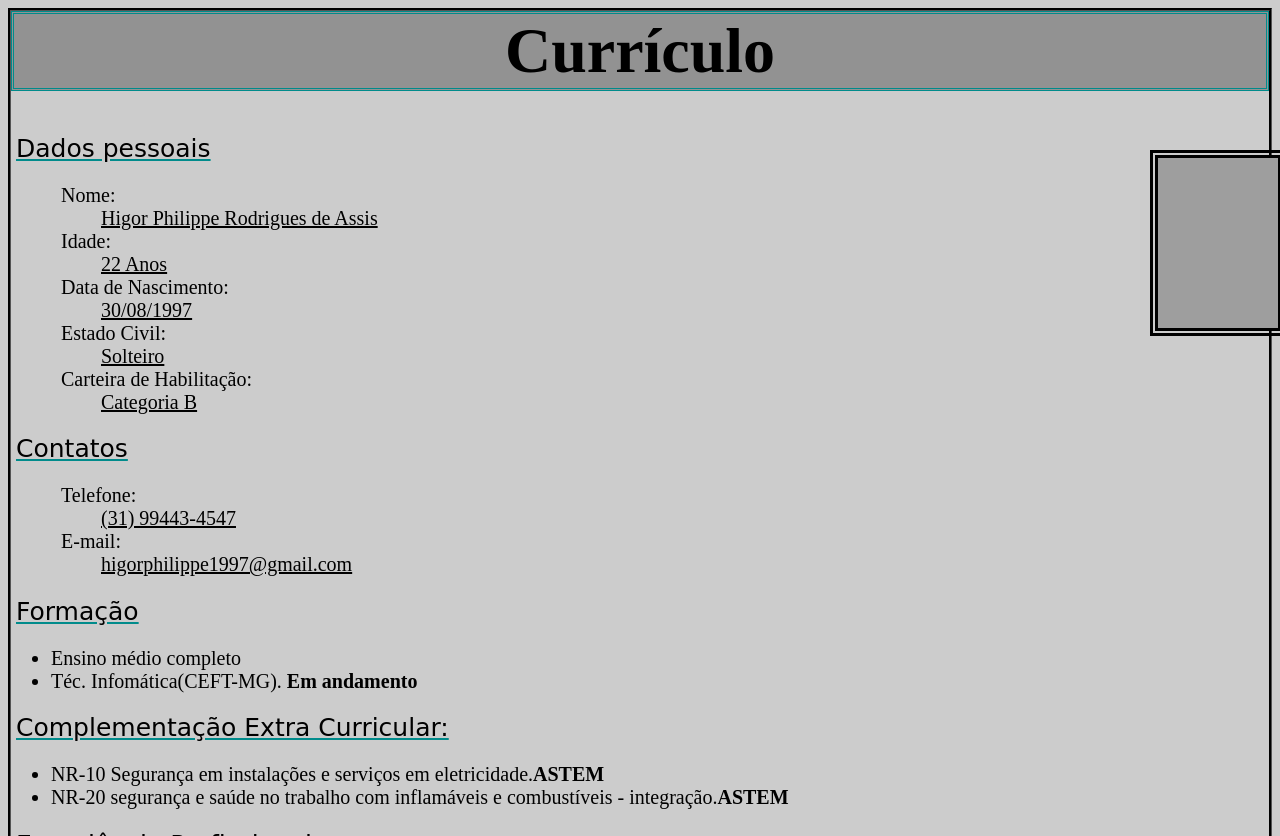
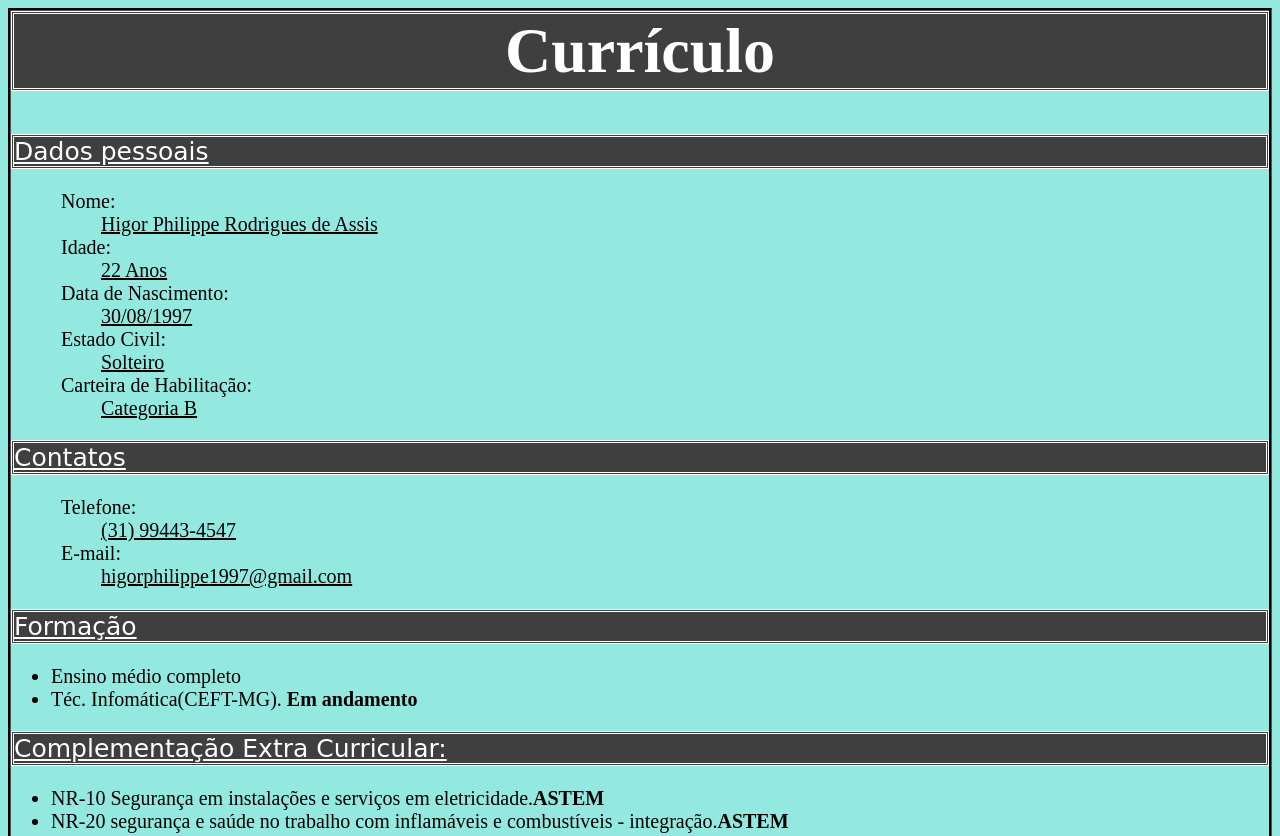
Before and after one commit to higor25-cyber/Curriculo, a plain HTML site: page index.html in a window 1280 px wide. Shown: the top 836 px of the page. Drawn offline with Linux system fonts and the light colour scheme; grey boxes are pictures that could not be loaded.

Commit message:
adicionei mais cores

```diff
--- a/estilo.css
+++ b/estilo.css
@@ -1,23 +1,27 @@
 h2{
-color :black;
+color :white;
 border: solid currentColor darkgray;
 left: 200px;
 right: 200px;
 font: normal 25px 'Cookie', cursive;
 text-decoration: underline;
-text-decoration-color: darkcyan;
+text-decoration-color: white;
 position: relative;
-left: 5px;
+left: 0px;
+background-color: rgb(63, 63, 63);
+border: double ;
+border-color: white ;
 }
  h1{
+    color: white;
     font-size: 4em;
-    background-color:rgb(146, 146, 146);
-    border-color:darkcyan;
+    background-color:rgb(63, 63, 63);
+    border-color:white;
     border-style: double;
     text-align: center;
    }
    body{
-      background-color:rgb(204, 204, 204);
+      background-color:rgb(147, 233, 224);
       border-color: black;
       border-style: groove;
    }
@@ -30,8 +34,8 @@ left: 5px;
    }
    img{
       position:absolute;
-      left: 1150px;
-      top: 150px;
+      left: 1350px;
+      top: 180px;
       border: double 8px;
    }
    dl{
```
